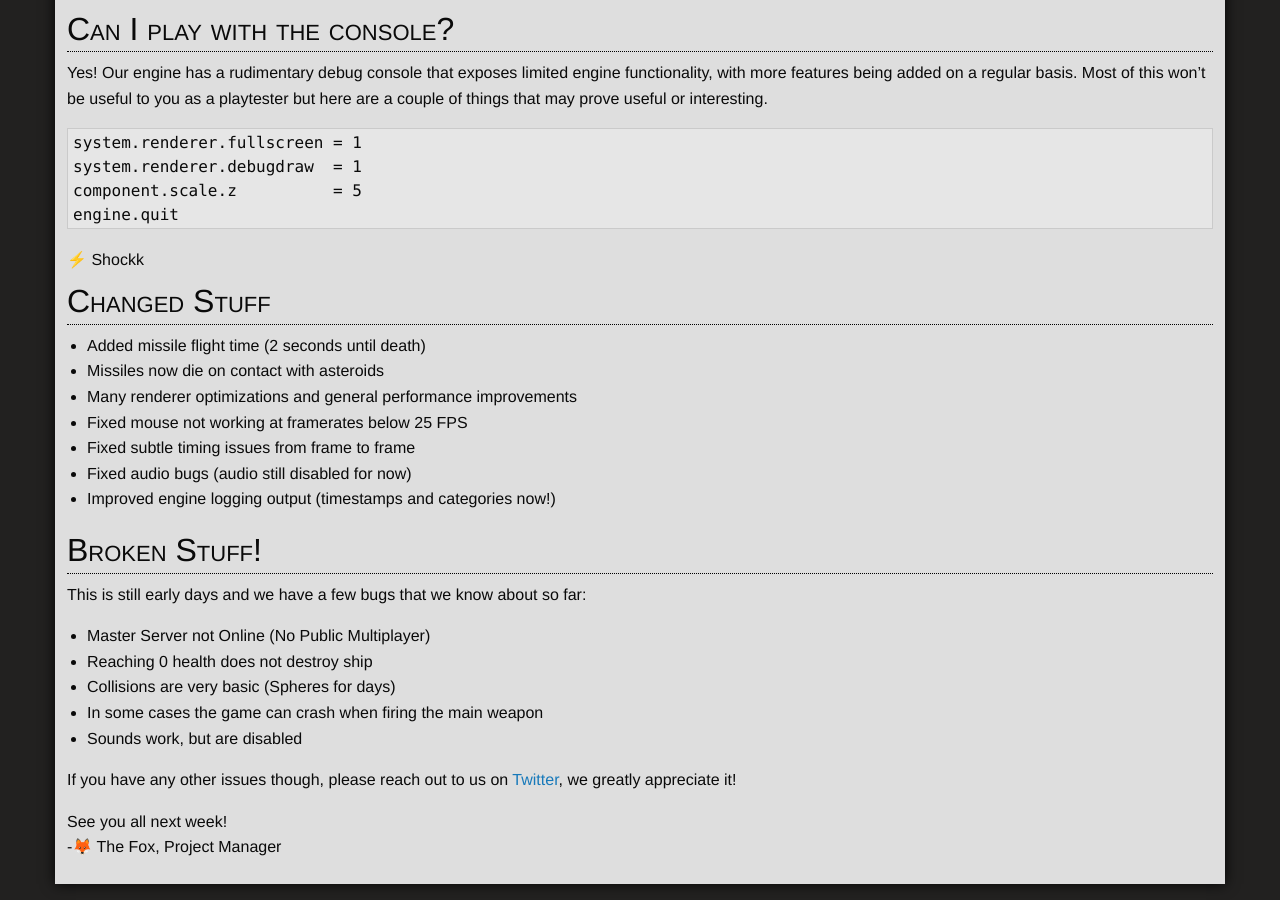
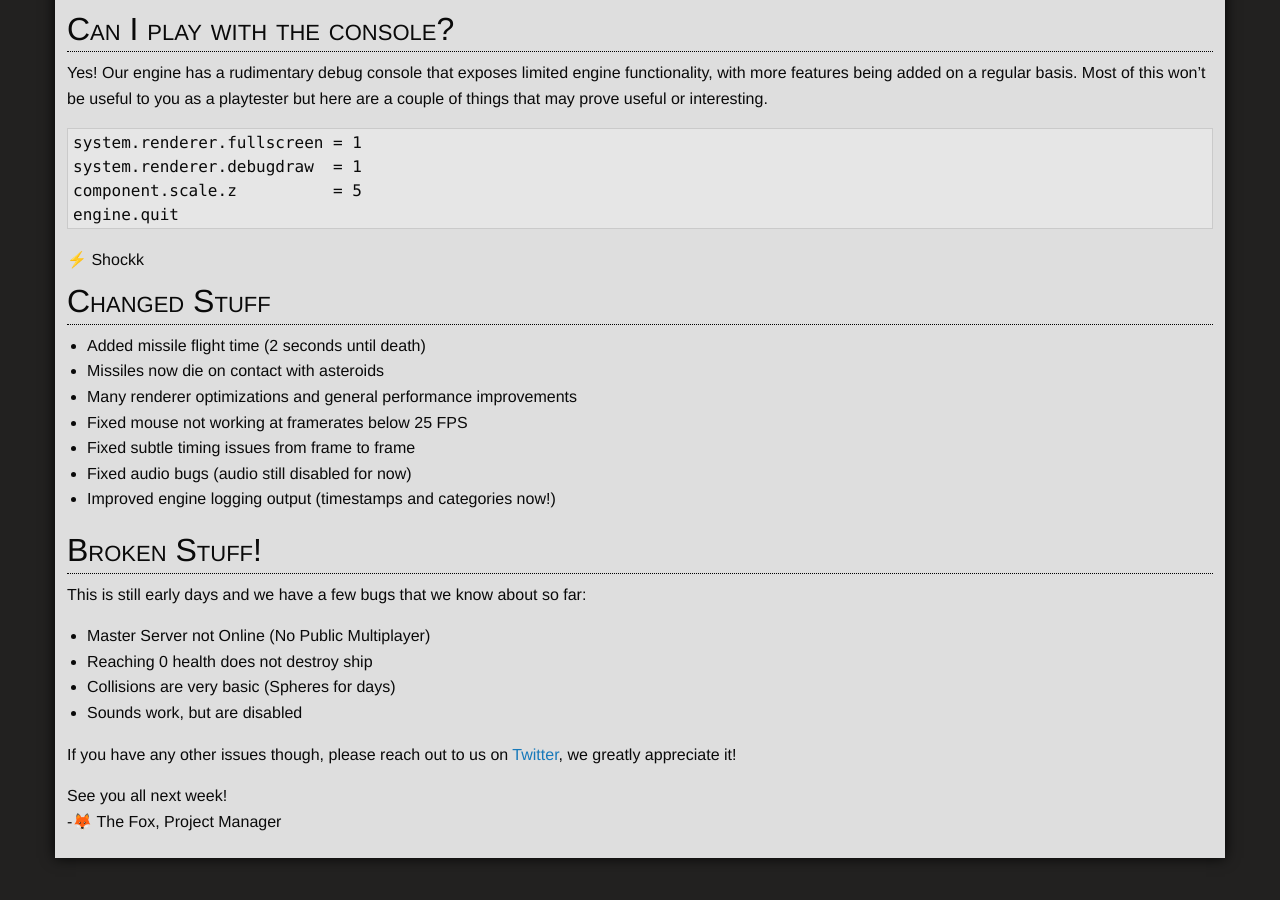
Before and after one commit to corporeality-space/web, a Jekyll site: the page built from _posts/2020-02-23-01-Week-32.md, in a window 1280 px wide and 900 px high, scrolled down 920 px. Built offline with Jekyll 4.4.1, drawn with Linux system fonts in a browser that asks for light colours; nearby versions of some CDN libraries; some web fonts are replaced; our own code applies the rules of GitHub Pages for plain Markdown files; library files that are not in the unit come from our copies; after the commit the page ends 1794 px from its top, so only the background shows below that.

Commit message:
Update 2020-02-23-01-Week-32.md

```diff
--- a/_posts/2020-02-23-01-Week-32.md
+++ b/_posts/2020-02-23-01-Week-32.md
@@ -59,7 +59,6 @@ This is still early days and we have a few bugs that we know about so far:
 - Master Server not Online (No Public Multiplayer)
 - Reaching 0 health does not destroy ship
 - Collisions are very basic (Spheres for days)
-- In some cases the game can crash when firing the main weapon
 - Sounds work, but are disabled
 
 If you have any other issues though, please reach out to us on [Twitter](https://twitter.com/CorporealityDev), we greatly appreciate it!
```
